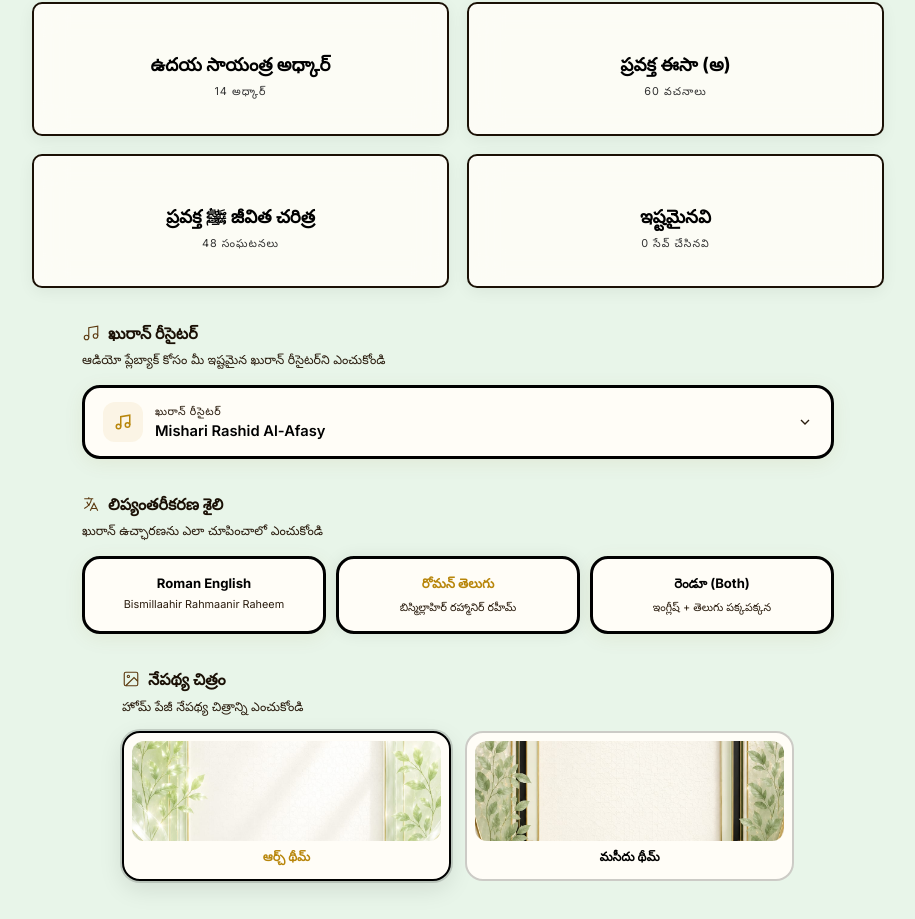
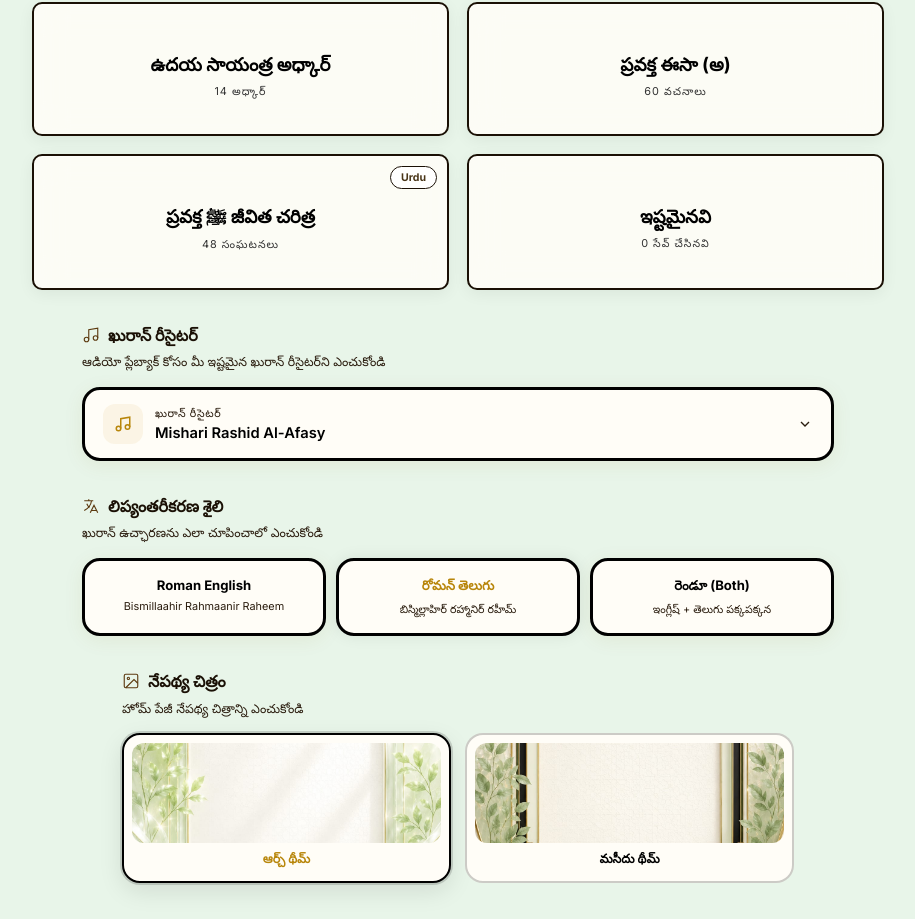
Before and after one commit to Mahendarmax/Believer-of-Almighty, a React (Vite) app: page /prophet-muhammad in a window 1280 px wide. Shown: the part 1549-2468 px from the top of the page, without its empty margins (182-1097 px from the left). Built offline with nearby package versions, Linux system fonts and the light colour scheme.

Commit message:
Add Seerah Urdu toggle on Home and local Urdu mode on Seerah page

```diff
--- a/src/pages/Home.css
+++ b/src/pages/Home.css
@@ -808,6 +808,41 @@
   box-shadow: 0 4px 16px rgba(0, 0, 0, 0.06), inset 0 1px 0 rgba(255,255,255,0.5);
 }
 
+.seerah-action-card {
+  cursor: pointer;
+}
+
+.seerah-action-card:focus-visible {
+  outline: 3px solid rgba(26, 16, 5, 0.28);
+  outline-offset: 2px;
+}
+
+.seerah-urdu-toggle {
+  position: absolute;
+  top: 10px;
+  right: 10px;
+  z-index: 4;
+  border: 1.5px solid #1a1005;
+  border-radius: 999px;
+  padding: 4px 10px;
+  font-size: 0.66rem;
+  font-weight: 700;
+  color: #4a3618;
+  background: rgba(255, 255, 255, 0.85);
+  transition: var(--transition);
+}
+
+.seerah-urdu-toggle:hover {
+  transform: translateY(-1px);
+  background: rgba(255, 255, 255, 0.95);
+}
+
+.seerah-urdu-toggle.active {
+  background: linear-gradient(135deg, #1f8f5f, #0f6d48);
+  color: #ffffff;
+  border-color: #0f6d48;
+}
+
 .action-card::after {
   content: '';
   position: absolute;
--- a/src/pages/Home.jsx
+++ b/src/pages/Home.jsx
@@ -123,6 +123,13 @@ const Home = React.memo(function Home() {
   const [qvDropOpen, setQvDropOpen] = useState(false)
   const [qvFilter, setQvFilter] = useState('')
   const qvDropRef = useRef(null)
+  const [seerahUrduMode, setSeerahUrduMode] = useState(() => {
+    try {
+      return localStorage.getItem('seerahHomeUrduMode') === '1'
+    } catch {
+      return false
+    }
+  })
 
   // Close dropdown on outside click
   useEffect(() => {
@@ -245,11 +252,22 @@ const Home = React.memo(function Home() {
 
   const handleReadQuran = useCallback(() => navigate('/surahs'), [navigate])
   const handleFavorites = useCallback(() => navigate('/favorites'), [navigate])
+  const handleOpenSeerah = useCallback(() => {
+    navigate(seerahUrduMode ? '/prophet-muhammad?lang=urdu' : '/prophet-muhammad')
+  }, [navigate, seerahUrduMode])
   const handleContinue = useCallback(() => {
     if (lastRead) {
       navigate(`/surah/${lastRead.surahNumber}?verse=${lastRead.verseNumber || 1}&t=${Date.now()}`)
     }
   }, [navigate, lastRead])
+
+  useEffect(() => {
+    try {
+      localStorage.setItem('seerahHomeUrduMode', seerahUrduMode ? '1' : '0')
+    } catch {
+      // Ignore storage issues in private browsing or restricted contexts
+    }
+  }, [seerahUrduMode])
 
   return (
     <div className="home" data-bg={bgImage}>
@@ -420,11 +438,34 @@ const Home = React.memo(function Home() {
           <span className="action-meta">{COUNTS.isa} {transliteration === 'telugu' ? 'వచనాలు' : 'Verses'}</span>
         </button>
 
-        <button className="action-card seerah-action-card" onClick={() => navigate('/prophet-muhammad')}>
-          <h3>{transliteration === 'telugu' ? 'ప్రవక్త ﷺ జీవిత చరిత్ర' : 'Seerah — Prophet ﷺ Life'}</h3>
-          {transliteration !== 'telugu' && <p>ప్రవక్త ﷺ జీవిత చరిత్ర</p>}
-          <span className="action-meta">{COUNTS.seerah} {transliteration === 'telugu' ? 'సంఘటనలు' : 'Events'}</span>
-        </button>
+        <div
+          className="action-card seerah-action-card"
+          role="button"
+          tabIndex={0}
+          onClick={handleOpenSeerah}
+          onKeyDown={(e) => {
+            if (e.key === 'Enter' || e.key === ' ') {
+              e.preventDefault()
+              handleOpenSeerah()
+            }
+          }}
+          aria-label={seerahUrduMode ? 'Open Seerah in Urdu mode' : 'Open Seerah'}
+        >
+          <button
+            type="button"
+            className={`seerah-urdu-toggle ${seerahUrduMode ? 'active' : ''}`}
+            aria-pressed={seerahUrduMode}
+            onClick={(e) => {
+              e.stopPropagation()
+              setSeerahUrduMode(prev => !prev)
+            }}
+          >
+            Urdu
+          </button>
+          <h3>{seerahUrduMode ? 'سیرت النبی ﷺ' : (transliteration === 'telugu' ? 'ప్రవక్త ﷺ జీవిత చరిత్ర' : 'Seerah — Prophet ﷺ Life')}</h3>
+          {seerahUrduMode ? <p dir="rtl">نبی ﷺ کی زندگی</p> : (transliteration !== 'telugu' && <p>ప్రవక్త ﷺ జీవిత చరిత్ర</p>)}
+          <span className="action-meta">{COUNTS.seerah} {seerahUrduMode ? 'واقعات' : (transliteration === 'telugu' ? 'సంఘటనలు' : 'Events')}</span>
+        </div>
 
         <button className="action-card fav-card" onClick={handleFavorites}>
           <h3>{transliteration === 'telugu' ? 'ఇష్టమైనవి' : 'Favorites'}</h3>
--- a/src/pages/ProphetMuhammad.css
+++ b/src/pages/ProphetMuhammad.css
@@ -48,6 +48,45 @@
   color: var(--text-muted);
   margin-top: 0.15rem;
   font-family: 'Amiri', serif;
+}
+
+.seerah-mode-toggle {
+  display: inline-flex;
+  align-items: center;
+  gap: 0.4rem;
+  background: rgba(255, 253, 247, 0.9);
+  border: 1.5px solid #1a1005;
+  border-radius: 999px;
+  padding: 0.28rem;
+  margin: 0 0 1rem;
+}
+
+.seerah-mode-btn {
+  border: 1px solid transparent;
+  background: transparent;
+  color: var(--text-secondary);
+  font-size: 0.72rem;
+  font-weight: 700;
+  border-radius: 999px;
+  padding: 0.35rem 0.7rem;
+  transition: var(--transition);
+}
+
+.seerah-mode-btn:hover {
+  color: var(--text-primary);
+  background: rgba(184,134,11,0.1);
+}
+
+.seerah-mode-btn.active {
+  color: #ffffff;
+  border-color: #0f6d48;
+  background: linear-gradient(135deg, #1f8f5f, #0f6d48);
+}
+
+.seerah-mode-hint {
+  margin: -0.35rem 0 1rem;
+  font-size: 0.72rem;
+  color: var(--text-muted);
 }
 
 /* Hero */
@@ -366,6 +405,10 @@
   background: rgba(184,134,11,0.05);
   border: 1px solid rgba(184,134,11,0.12);
 }
+.urdu-block {
+  background: rgba(15,109,72,0.06);
+  border: 1px solid rgba(15,109,72,0.2);
+}
 
 .seerah-lang-tag {
   display: inline-block;
@@ -385,6 +428,10 @@
   background: rgba(184,134,11,0.15);
   color: var(--accent-dim);
 }
+.urdu-block .seerah-lang-tag {
+  background: rgba(15,109,72,0.14);
+  color: #0f6d48;
+}
 
 .seerah-telugu-text {
   font-family: 'Noto Sans Telugu', sans-serif;
@@ -399,6 +446,19 @@
   line-height: 1.75;
   font-style: italic;
   margin: 0;
+}
+
+.seerah-urdu-note {
+  font-family: 'Noto Nastaliq Urdu', 'Noto Naskh Arabic', 'Amiri', serif;
+  font-size: 0.88rem;
+  color: #0f6d48;
+  line-height: 1.8;
+  margin: 0 0 0.55rem;
+}
+
+.seerah-english-fallback {
+  direction: ltr;
+  text-align: left;
 }
 
 /* Footer */
@@ -451,6 +511,8 @@
 @media (max-width: 480px) {
   .seerah-page { padding: 0 14px 70px; }
   .seerah-header { gap: 10px; padding: 16px 0 14px; }
+  .seerah-mode-toggle { margin-bottom: 0.8rem; }
+  .seerah-mode-btn { font-size: 0.68rem; padding: 0.3rem 0.62rem; }
   .seerah-hero { padding: 1.5rem 1rem; }
   .seerah-hero-basmala { font-size: 2.5rem; }
   .seerah-hero-name { font-size: 1.3rem; }
--- a/src/pages/ProphetMuhammad.jsx
+++ b/src/pages/ProphetMuhammad.jsx
@@ -1,18 +1,36 @@
 import React, { useState, useCallback } from 'react'
-import { useNavigate } from 'react-router-dom'
+import { useNavigate, useLocation } from 'react-router-dom'
 import { prophetMuhammadData } from '../data/prophetMuhammad'
 import { useSettings } from '../context/SettingsContext'
 import './ProphetMuhammad.css'
 
 function ProphetMuhammad() {
   const navigate = useNavigate()
+  const location = useLocation()
   const [expandedChapter, setExpandedChapter] = useState(null)
   const [expandedEvent, setExpandedEvent] = useState(null)
   const { transliteration } = useSettings()
 
+  const [seerahLanguage, setSeerahLanguage] = useState(() => {
+    const queryLang = new URLSearchParams(location.search).get('lang')
+    if (queryLang === 'urdu') return 'urdu'
+    if (transliteration === 'telugu') return 'telugu'
+    return 'english'
+  })
+
   const handleBack = useCallback(() => navigate(-1), [navigate])
 
   const totalEvents = prophetMuhammadData.reduce((t, c) => t + c.events.length, 0)
+  const isTelugu = seerahLanguage === 'telugu'
+  const isEnglish = seerahLanguage === 'english'
+  const isUrdu = seerahLanguage === 'urdu'
+  const hasUrduQuery = new URLSearchParams(location.search).get('lang') === 'urdu'
+
+  const quoteText = isUrdu
+    ? '"اور ہم نے آپ کو تمام جہانوں کے لیے رحمت بنا کر بھیجا ہے"'
+    : '"మేము నిన్ను సమస్త సృష్టికి రహ్మత్ గా పంపాం"'
+
+  const quoteRef = isUrdu ? '— سورۃ الانبیاء 21:107' : '— సూరా అల్-అంబియా 21:107'
 
   return (
     <div className="seerah-page">
@@ -23,34 +41,56 @@ function ProphetMuhammad() {
           </svg>
         </button>
         <div className="seerah-title-group">
-          <h1 className="seerah-title">సీరత్-ఉన్-నబీ ﷺ</h1>
-          <span className="seerah-subtitle">سِيرَةُ النَّبِيِّ مُحَمَّدٍ ﷺ — Life of Prophet Muhammad</span>
+          <h1 className="seerah-title" dir={isUrdu ? 'rtl' : undefined}>{isUrdu ? 'سیرت النبی ﷺ' : 'సీరత్-ఉన్-నబీ ﷺ'}</h1>
+          <span className="seerah-subtitle" dir={isUrdu ? 'rtl' : undefined}>{isUrdu ? 'سِیرَۃُ النَّبِيِّ مُحَمَّدٍ ﷺ' : 'سِيرَةُ النَّبِيِّ مُحَمَّدٍ ﷺ — Life of Prophet Muhammad'}</span>
         </div>
       </header>
+
+      <div className="seerah-mode-toggle" role="group" aria-label="Seerah language mode">
+        <button
+          className={`seerah-mode-btn ${isTelugu ? 'active' : ''}`}
+          onClick={() => setSeerahLanguage('telugu')}
+        >
+          తెలుగు
+        </button>
+        <button
+          className={`seerah-mode-btn ${isEnglish ? 'active' : ''}`}
+          onClick={() => setSeerahLanguage('english')}
+        >
+          English
+        </button>
+        <button
+          className={`seerah-mode-btn ${isUrdu ? 'active' : ''}`}
+          onClick={() => setSeerahLanguage('urdu')}
+        >
+          اردو
+        </button>
+      </div>
+      {hasUrduQuery && !isUrdu && (
+        <p className="seerah-mode-hint">Urdu mode was opened from Home. You can switch it back anytime here.</p>
+      )}
 
       {/* Bismillah Hero */}
       <div className="seerah-hero">
         <div className="seerah-hero-basmala">ﷺ</div>
-        <h2 className="seerah-hero-name">ముహమ్మద్ రసూలుల్లాహ్</h2>
+        <h2 className="seerah-hero-name" dir={isUrdu ? 'rtl' : undefined}>{isUrdu ? 'محمد رسول اللہ' : 'ముహమ్మద్ రసూలుల్లాహ్'}</h2>
         <p className="seerah-hero-arabic">مُحَمَّدٌ رَّسُولُ اللَّهِ</p>
-        <p className="seerah-hero-telugu">
-          "మేము నిన్ను సమస్త సృష్టికి రహ్మత్ గా పంపాం"
-        </p>
-        <p className="seerah-hero-ref">— సూరా అల్-అంబియా 21:107</p>
+        <p className="seerah-hero-telugu" dir={isUrdu ? 'rtl' : undefined}>{quoteText}</p>
+        <p className="seerah-hero-ref" dir={isUrdu ? 'rtl' : undefined}>{quoteRef}</p>
         <div className="seerah-hero-stats">
           <div className="seerah-hero-stat">
             <span className="seerah-stat-val">63</span>
-            <span className="seerah-stat-lbl">{transliteration === 'telugu' ? 'సంవత్సరాలు' : 'సంవత్సరాలు • Years'}</span>
+            <span className="seerah-stat-lbl" dir={isUrdu ? 'rtl' : undefined}>{isUrdu ? 'سال' : (isTelugu ? 'సంవత్సరాలు' : 'సంవత్సరాలు • Years')}</span>
           </div>
           <div className="seerah-stat-divider" />
           <div className="seerah-hero-stat">
             <span className="seerah-stat-val">23</span>
-            <span className="seerah-stat-lbl">{transliteration === 'telugu' ? 'వహీ సంవత్సరాలు' : 'వహీ సంవత్సరాలు • Years of Revelation'}</span>
+            <span className="seerah-stat-lbl" dir={isUrdu ? 'rtl' : undefined}>{isUrdu ? 'وحی کے سال' : (isTelugu ? 'వహీ సంవత్సరాలు' : 'వహీ సంవత్సరాలు • Years of Revelation')}</span>
           </div>
           <div className="seerah-stat-divider" />
           <div className="seerah-hero-stat">
             <span className="seerah-stat-val">{totalEvents}</span>
-            <span className="seerah-stat-lbl">{transliteration === 'telugu' ? 'జీవిత సంఘటనలు' : 'జీవిత సంఘటనలు • Life Events'}</span>
+            <span className="seerah-stat-lbl" dir={isUrdu ? 'rtl' : undefined}>{isUrdu ? 'زندگی کے واقعات' : (isTelugu ? 'జీవిత సంఘటనలు' : 'జీవిత సంఘటనలు • Life Events')}</span>
           </div>
         </div>
       </div>
@@ -74,17 +114,17 @@ function ProphetMuhammad() {
                   <span className="seerah-chapter-num">{chapter.chapter}</span>
                   <span className="seerah-chapter-icon">{chapter.icon}</span>
                   <div className="seerah-chapter-info">
-                    {(transliteration === 'telugu' || transliteration === 'both') && (
+                    {isTelugu && (
                       <span className="seerah-chapter-era">{chapter.era}</span>
                     )}
-                    {(transliteration === 'english' || transliteration === 'both') && (
+                    {(isEnglish || isUrdu) && (
                       <span className="seerah-chapter-era-en">{chapter.eraEn}</span>
                     )}
                     <span className="seerah-chapter-period">{chapter.period}</span>
                   </div>
                 </div>
                 <div className="seerah-chapter-right">
-                  <span className="seerah-chapter-count">{chapter.events.length} {transliteration === 'telugu' ? 'సంఘటనలు' : 'events'}</span>
+                  <span className="seerah-chapter-count" dir={isUrdu ? 'rtl' : undefined}>{chapter.events.length} {isUrdu ? 'واقعات' : (isTelugu ? 'సంఘటనలు' : 'events')}</span>
                   <svg
                     className={`seerah-chevron ${isChapterOpen ? 'open' : ''}`}
                     viewBox="0 0 24 24" fill="none" stroke="currentColor" strokeWidth="2" width="18" height="18"
@@ -111,10 +151,10 @@ function ProphetMuhammad() {
                           <div className="seerah-event-left">
                             <div className="seerah-event-dot" />
                             <div>
-                              {(transliteration === 'telugu' || transliteration === 'both') && (
+                              {isTelugu && (
                                 <span className="seerah-event-title">{ev.title}</span>
                               )}
-                              {(transliteration === 'english' || transliteration === 'both') && (
+                              {(isEnglish || isUrdu) && (
                                 <span className="seerah-event-title-en">{ev.titleEn}</span>
                               )}
                               <span className="seerah-event-year">{ev.year}</span>
@@ -136,17 +176,25 @@ function ProphetMuhammad() {
                               <p className="seerah-arabic-text" dir="rtl">{ev.arabic}</p>
                             </div>
                             {/* Telugu */}
-                            {(transliteration === 'telugu' || transliteration === 'both') && (
+                            {isTelugu && (
                               <div className="seerah-lang-block telugu-block">
                                 <span className="seerah-lang-tag">తెలుగు</span>
                                 <p className="seerah-telugu-text">{ev.telugu}</p>
                               </div>
                             )}
                             {/* English */}
-                            {(transliteration === 'english' || transliteration === 'both') && (
+                            {isEnglish && (
                               <div className="seerah-lang-block english-block">
                                 <span className="seerah-lang-tag">English</span>
                                 <p className="seerah-english-text">{ev.english}</p>
+                              </div>
+                            )}
+                            {/* Urdu (fallback content until full Urdu dataset is added) */}
+                            {isUrdu && (
+                              <div className="seerah-lang-block urdu-block" dir="rtl">
+                                <span className="seerah-lang-tag">اردو</span>
+                                <p className="seerah-urdu-note">اردو ترجمہ جلد شامل کیا جائے گا۔ نیچے وقتی طور پر انگریزی متن دکھایا گیا ہے۔</p>
+                                <p className="seerah-english-text seerah-english-fallback">{ev.english}</p>
                               </div>
                             )}
                           </div>
@@ -165,19 +213,24 @@ function ProphetMuhammad() {
       <div className="seerah-footer">
         <div className="seerah-footer-salawat">
           <p className="seerah-footer-arabic" dir="rtl">اللَّهُمَّ صَلِّ عَلَى مُحَمَّدٍ وَعَلَى آلِ مُحَمَّدٍ</p>
-          {(transliteration === 'english' || transliteration === 'both') && (
+          {(isEnglish || isUrdu) && (
             <p className="seerah-footer-transliteration">Allahumma salli 'ala Muhammadin wa 'ala aali Muhammad</p>
           )}
-          {(transliteration === 'telugu' || transliteration === 'both') && (
+          {isTelugu && (
             <p className="seerah-footer-meaning">ఓ అల్లాహ్! ముహమ్మద్ ﷺ పై మరియు ఆయన కుటుంబంపై దీవెనలు కురిపించు</p>
           )}
+          {isUrdu && (
+            <p className="seerah-footer-meaning" dir="rtl">اے اللہ! محمد ﷺ اور آلِ محمد پر درود و برکت نازل فرما</p>
+          )}
         </div>
-        {(transliteration === 'english' || transliteration === 'both') && (
+        {(isEnglish || isUrdu) && (
           <p className="seerah-footer-quote">
             "Verily, in the Messenger of Allah you have an excellent example to follow."
           </p>
         )}
-        <cite className="seerah-footer-ref">— Surah Al-Ahzab 33:21</cite>
+        {isTelugu && <cite className="seerah-footer-ref">— Surah Al-Ahzab 33:21</cite>}
+        {isUrdu && <cite className="seerah-footer-ref" dir="rtl">— سورۃ الاحزاب 33:21</cite>}
+        {isEnglish && <cite className="seerah-footer-ref">— Surah Al-Ahzab 33:21</cite>}
       </div>
     </div>
   )
```
